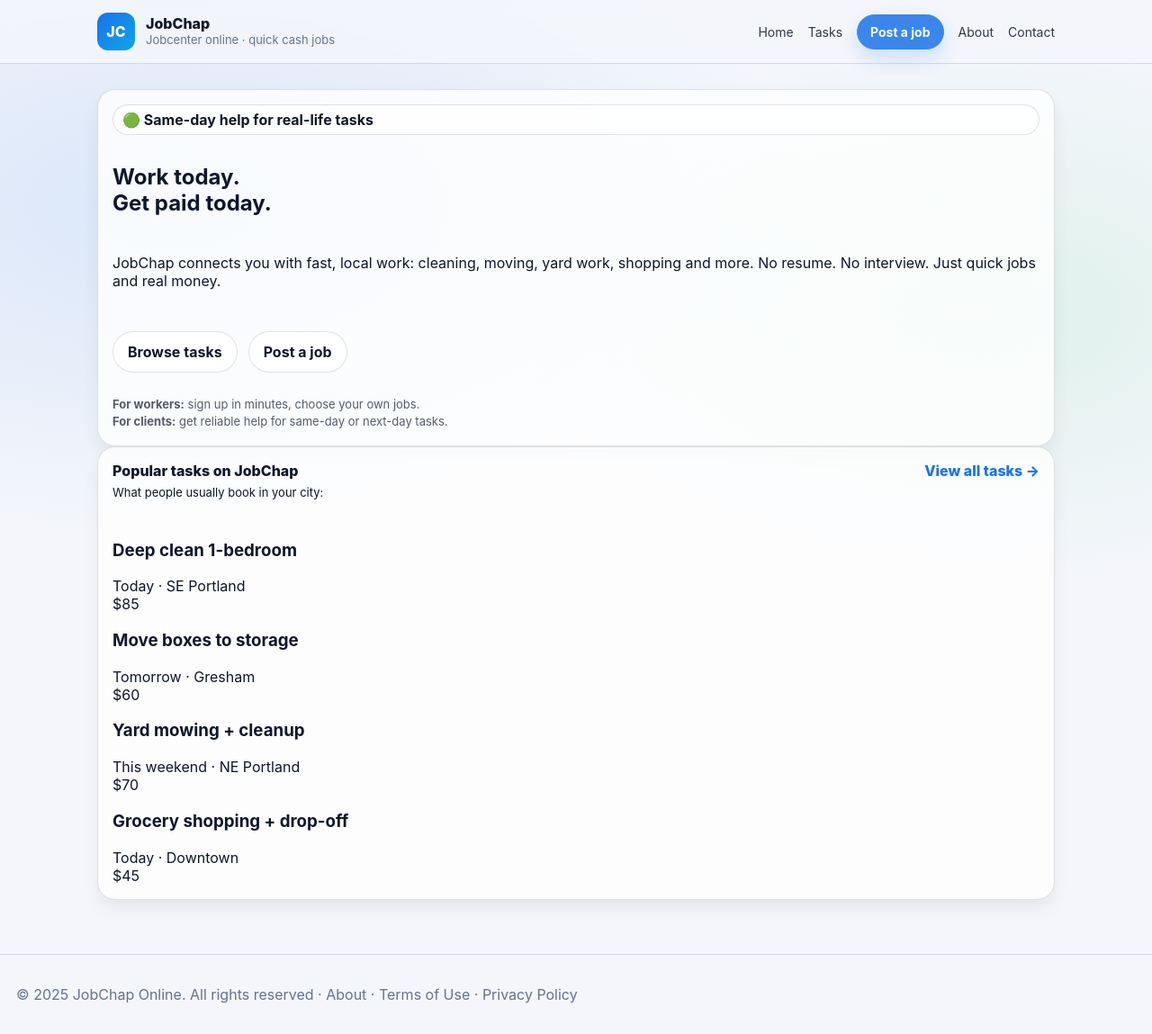
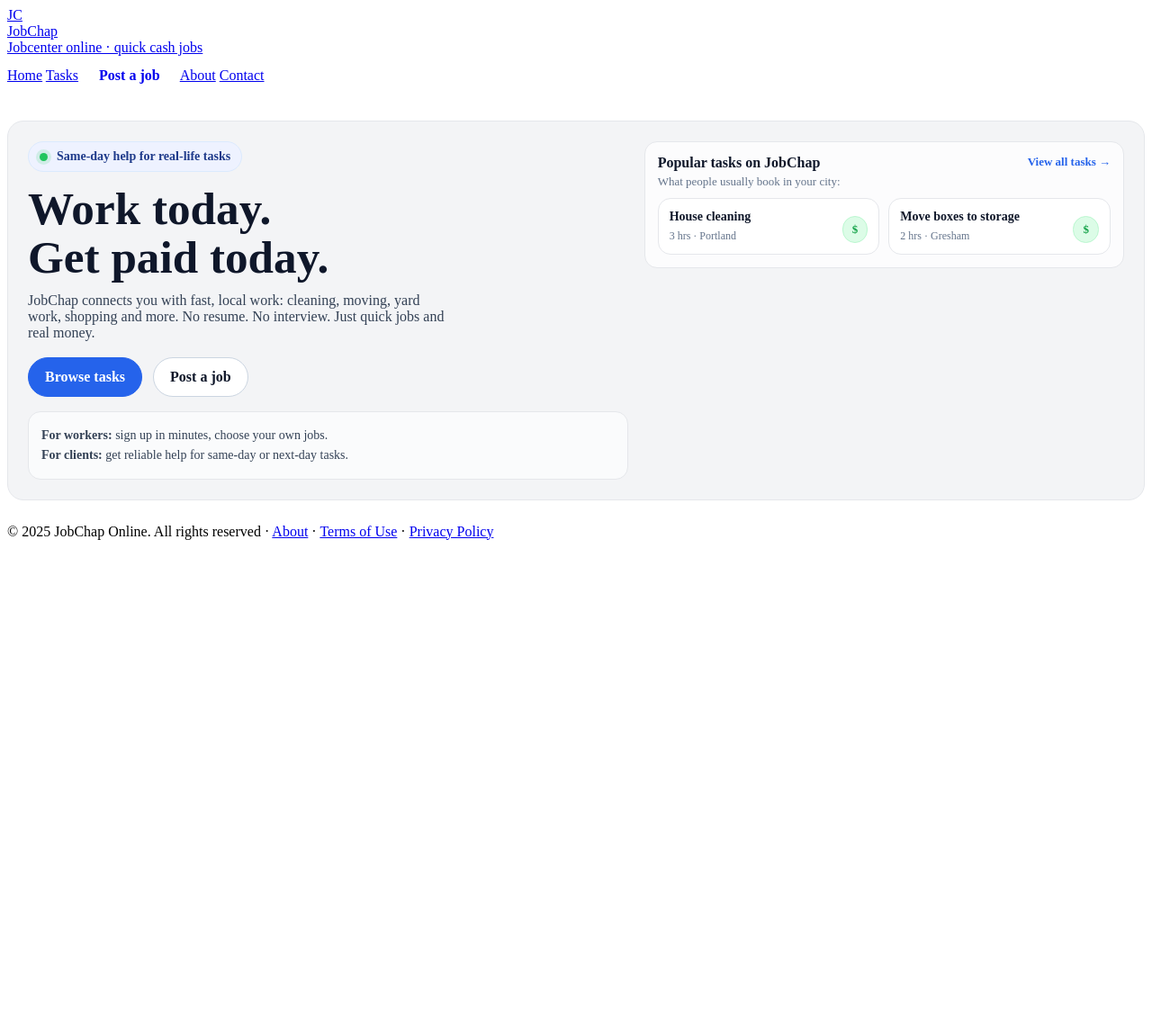
Before and after one commit to channo2025/Fastwork, a FastAPI app: page / in a window 1280 px wide. Shown: the whole page at 90% size. After the commit the page ends 600 px from the top, so only its background shows below. Run offline with FastAPI, Linux system fonts and the light colour scheme.

Commit message:
Improve hero: embed popular tasks inside same card

```diff
--- a/static/style.css
+++ b/static/style.css
@@ -1,274 +1,186 @@
-:root{
-  --bg:#f4f6fb;
-  --card:#ffffff;
-  --text:#0f172a;
-  --muted:#64748b;
-  --border:rgba(15,23,42,.12);
-  --primary:#1a73e8;
-  --primary-dark:#165fc0;
-  --radius:18px;
-  --shadow:0 18px 45px rgba(15,23,42,.10);
+/* ===== HERO WRAP ===== */
+.hero-wrap{
+  padding: 28px 0 10px;
 }
 
-*{box-sizing:border-box}
-body{
-  margin:0;
-  font-family:-apple-system,BlinkMacSystemFont,"Segoe UI",Roboto,Arial,sans-serif;
-  color:var(--text);
-  background: radial-gradient(1200px 600px at 15% 20%, rgba(26,115,232,.12), transparent 60%),
-              radial-gradient(900px 500px at 85% 30%, rgba(34,197,94,.10), transparent 60%),
-              var(--bg);
+.hero-card{
+  background: #f3f4f6;
+  border: 1px solid #e5e7eb;
+  border-radius: 18px;
+  padding: 22px;
 }
 
-a{color:inherit; text-decoration:none}
-.container{max-width:1100px; margin:0 auto; padding:28px 18px 60px}
-
-/* NAV */
-.nav{
-  position:sticky; top:0; z-index:30;
-  background:rgba(244,246,251,.78);
-  backdrop-filter: blur(10px);
-  border-bottom:1px solid var(--border);
-}
-.nav-inner{
-  max-width:1100px; margin:0 auto;
-  padding:14px 18px;
-  display:flex; align-items:center; justify-content:space-between;
-  gap:16px;
-}
-.brand{display:flex; align-items:center; gap:12px}
-.logo{
-  width:42px; height:42px; border-radius:12px;
-  background:linear-gradient(135deg, var(--primary), #0ea5e9);
-  display:flex; align-items:center; justify-content:center;
-  color:#fff; font-weight:800;
-}
-.brand-name{font-weight:800; line-height:1}
-.brand-sub{font-size:13px; color:var(--muted); margin-top:2px}
-
-.nav-links{display:flex; align-items:center; gap:16px}
-.nav-links a{font-size:14px; color:#0f172a; opacity:.85}
-.nav-links a:hover{opacity:1}
-
-/* BUTTONS */
-.btn{
-  display:inline-flex; align-items:center; justify-content:center;
-  padding:12px 16px;
-  border-radius:999px;
-  border:1px solid var(--border);
-  background:#fff;
-  font-weight:700;
-  cursor:pointer;
-  transition:.2s ease;
-}
-.btn.sm{padding:10px 14px; font-size:14px}
-.btn.primary{
-  background:var(--primary);
-  border-color:var(--primary);
-  color:#fff;
-  box-shadow:0 10px 22px rgba(26,115,232,.22);
-}
-.btn.primary:hover{background:var(--primary-dark)}
-.btn.outline{background:transparent}
-.btn.ghost{background:#fff; opacity:.9}
-.btn:hover{transform:translateY(-1px)}
-
-/* HERO */
-.hero{padding-top:22px}
-.hero-card{
-  background:rgba(255,255,255,.72);
-  border:1px solid var(--border);
-  border-radius:26px;
-  box-shadow:var(--shadow);
-  padding:26px;
-  display:grid;
-  grid-template-columns: 1.2fr .9fr;
-  gap:22px;
-}
-.pill-dot{
-  display:inline-flex; align-items:center; gap:10px;
-  font-size:14px; color:#0f172a; opacity:.82;
-}
-.dot{width:8px; height:8px; border-radius:999px; background:#22c55e}
-.headline{font-size:52px; margin:12px 0 10px; letter-spacing:-1px}
-.lead{color:var(--muted); font-size:16px; line-height:1.6; max-width:560px}
-.hero-actions{display:flex; gap:12px; margin-top:18px}
-.subtext{margin-top:16px; color:var(--muted); font-size:14px; line-height:1.6}
-
-.hero-right{
-  border-left:1px solid var(--border);
-  padding-left:22px;
-}
-.box-title{
-  display:flex; align-items:flex-start; justify-content:space-between; gap:12px;
-}
-.box-title h3{margin:0}
-.box-title p{margin:6px 0 0; color:var(--muted); font-size:14px}
-.link{color:var(--primary); font-weight:700; font-size:14px}
-
-.mini-grid{
-  margin-top:14px;
-  display:grid;
-  grid-template-columns: repeat(2, minmax(0,1fr));
-  gap:12px;
-}
-.mini-card{
-  background:rgba(255,255,255,.85);
-  border:1px solid var(--border);
-  border-radius:18px;
-  padding:14px;
-  box-shadow:0 10px 18px rgba(15,23,42,.06);
-}
-.mini-name{font-weight:800; margin-bottom:8px}
-.mini-meta{color:var(--muted); font-size:13px}
-.mini-price{
-  display:inline-flex;
-  margin-top:10px;
-  padding:8px 12px;
-  border-radius:999px;
-  background:rgba(34,197,94,.12);
-  color:#166534;
-  font-weight:800;
+.hero-grid{
+  display: grid;
+  grid-template-columns: 1.25fr 1fr;
+  gap: 18px;
+  align-items: start;
 }
 
-/* PAGES */
-.page{padding-top:18px}
-.page-head{
-  display:flex; align-items:flex-end; justify-content:space-between;
-  gap:16px; margin-bottom:16px;
-}
-.page h1{margin:0; font-size:42px; letter-spacing:-.6px}
-.muted{color:var(--muted)}
-
-/* TASKS GRID */
-.grid{
-  display:grid;
-  grid-template-columns: repeat(3, minmax(0, 1fr));
-  gap:16px;
-}
-.card{
-  background:rgba(255,255,255,.80);
-  border:1px solid var(--border);
-  border-radius:20px;
-  padding:16px;
-  box-shadow:0 10px 18px rgba(15,23,42,.06);
-  display:flex;
-  flex-direction:column;
-  gap:12px;
-  min-height: 220px;
-}
-.card-top{
-  display:flex; align-items:flex-start; justify-content:space-between; gap:10px;
-}
-.card-title{margin:0; font-size:18px; font-weight:900}
-.pill{
-  display:inline-flex; align-items:center; justify-content:center;
-  padding:8px 12px;
-  border-radius:999px;
-  background:rgba(26,115,232,.12);
-  color:#0b3b91;
-  font-weight:900;
-}
-.card-meta{display:flex; flex-wrap:wrap; gap:10px; color:var(--muted); font-size:14px}
-.badge{
-  padding:6px 10px;
-  border-radius:999px;
-  border:1px solid var(--border);
-  background:rgba(255,255,255,.7);
-  color:#111827;
-  font-weight:700;
-}
-.card-desc{margin:0; font-size:14px; line-height:1.5}
-.card-actions{
-  margin-top:auto;
-  display:flex;
-  gap:10px;
+@media (max-width: 900px){
+  .hero-grid{ grid-template-columns: 1fr; }
 }
 
-/* FORMS */
-.form{
-  background:rgba(255,255,255,.80);
-  border:1px solid var(--border);
-  border-radius:22px;
-  padding:18px;
-  box-shadow:0 10px 18px rgba(15,23,42,.06);
-  max-width: 920px;
-}
-.form label{display:block; font-weight:800; font-size:14px; margin:10px 0}
-.form input, .form textarea{
-  width:100%;
-  margin-top:8px;
-  padding:14px 14px;
-  border-radius:14px;
-  border:1px solid var(--border);
-  outline:none;
-  background:#fff;
-}
-.form-row{
-  display:grid;
-  grid-template-columns: 1fr 1fr;
-  gap:12px;
+/* left */
+.pill{
+  display: inline-flex;
+  align-items: center;
+  gap: 10px;
+  background: #eef2ff;
+  border: 1px solid #dbeafe;
+  color: #1e3a8a;
+  padding: 8px 12px;
+  border-radius: 999px;
+  font-weight: 600;
+  font-size: 14px;
+  margin-bottom: 14px;
 }
 
-/* EMPTY & SUCCESS */
-.empty, .success{
-  background:rgba(255,255,255,.80);
-  border:1px solid var(--border);
-  border-radius:22px;
-  padding:22px;
-  box-shadow:0 10px 18px rgba(15,23,42,.06);
-  max-width: 680px;
+.pill .dot{
+  width: 9px;
+  height: 9px;
+  border-radius: 999px;
+  background: #22c55e;
+  box-shadow: 0 0 0 4px rgba(34,197,94,0.15);
 }
 
-/* FOOTER */
-.footer{
-  border-top:1px solid var(--border);
-  padding:18px;
-  color:var(--muted);
-}
-.footer-inner{
-  max-width:1100px; margin:0 auto;
-  display:flex; justify-content:space-between; gap:12px; flex-wrap:wrap;
-}
-.footer-links{display:flex; gap:10px; align-items:center}
-
-/* RESPONSIVE */
-@media (max-width: 980px){
-  .hero-card{grid-template-columns:1fr}
-  .hero-right{border-left:none; padding-left:0; border-top:1px solid var(--border); padding-top:16px}
-  .grid{grid-template-columns: repeat(2, minmax(0,1fr))}
-  .headline{font-size:44px}
-}
-@media (max-width: 620px){
-  .grid{grid-template-columns:1fr}
-  .nav-links{gap:10px}
-  .headline{font-size:38px}
-  .form-row{grid-template-columns:1fr}
+.hero-title{
+  font-size: clamp(38px, 4vw, 56px);
+  line-height: 1.05;
+  margin: 0 0 12px;
+  color: #0f172a;
 }
 
-.apply-card {
-  max-width: 600px;
-  margin: 40px auto;
-  padding: 24px;
-  background: #fff;
-  border-radius: 12px;
+.hero-text{
+  margin: 0 0 18px;
+  font-size: 16px;
+  color: #334155;
+  max-width: 58ch;
 }
 
-.apply-card label {
-  display: block;
-  margin-top: 12px;
-  font-weight: 500;
+.hero-actions{
+  display: flex;
+  gap: 12px;
+  flex-wrap: wrap;
+  margin-bottom: 16px;
 }
 
-.apply-card input,
-.apply-card textarea {
-  width: 100%;
-  padding: 10px;
-  margin-top: 6px;
+.btn{
+  display: inline-flex;
+  align-items: center;
+  justify-content: center;
+  padding: 12px 18px;
+  border-radius: 999px;
+  font-weight: 700;
+  text-decoration: none;
+  border: 1px solid transparent;
 }
 
-.job-pay {
-  font-size: 20px;
-  font-weight: bold;
-  color: #1f8f4a;
+.btn-primary{
+  background: #2563eb;
+  color: #fff;
+  border-color: #2563eb;
 }
+
+.btn-ghost{
+  background: #ffffff;
+  color: #0f172a;
+  border-color: #cbd5e1;
+}
+
+.hero-mini{
+  background: rgba(255,255,255,0.65);
+  border: 1px solid #e5e7eb;
+  padding: 12px 14px;
+  border-radius: 14px;
+  color: #334155;
+  font-size: 14px;
+}
+
+.hero-mini p{ margin: 6px 0; }
+
+/* right: Popular tasks inside the SAME hero card */
+.hero-right{
+  background: rgba(255,255,255,0.75);
+  border: 1px solid #e5e7eb;
+  border-radius: 14px;
+  padding: 14px;
+}
+
+.popular-head{
+  display: flex;
+  align-items: flex-start;
+  justify-content: space-between;
+  gap: 12px;
+  margin-bottom: 10px;
+}
+
+.popular-head h3{
+  margin: 0;
+  font-size: 16px;
+  color: #0f172a;
+}
+
+.popular-head p{
+  margin: 4px 0 0;
+  font-size: 13px;
+  color: #64748b;
+}
+
+.link{
+  font-weight: 700;
+  font-size: 13px;
+  color: #2563eb;
+  text-decoration: none;
+  white-space: nowrap;
+}
+
+.popular-grid{
+  display: grid;
+  grid-template-columns: 1fr 1fr;
+  gap: 10px;
+}
+
+@media (max-width: 520px){
+  .popular-grid{ grid-template-columns: 1fr; }
+}
+
+.task-mini{
+  display: flex;
+  justify-content: space-between;
+  align-items: flex-end;
+  gap: 10px;
+  background: #ffffff;
+  border: 1px solid #e5e7eb;
+  border-radius: 14px;
+  padding: 12px;
+  text-decoration: none;
+  transition: transform .12s ease, box-shadow .12s ease;
+}
+
+.task-mini:hover{
+  transform: translateY(-2px);
+  box-shadow: 0 10px 26px rgba(2,6,23,0.08);
+}
+
+.task-mini-title{
+  font-weight: 800;
+  color: #0f172a;
+  font-size: 14px;
+  margin-bottom: 6px;
+}
+
+.task-mini-meta{
+  color: #64748b;
+  font-size: 12px;
+}
+
+.task-mini-price{
+  font-weight: 900;
+  color: #16a34a;
+  background: #dcfce7;
+  border: 1px solid #bbf7d0;
+  padding: 6px 10px;
+  border-radius: 999px;
+  font-size: 13px;
+}
--- a/templates/home.html
+++ b/templates/home.html
@@ -1,68 +1,58 @@
 {% extends "base.html" %}
 {% block content %}
 
-<section class="section">
-  <div class="grid-2">
-    <!-- LEFT: Hero -->
-    <div class="card card-pad">
-      <div class="badge">🟢 Same-day help for real-life tasks</div>
+<section class="hero-wrap">
+  <div class="hero-card">
+    <div class="hero-grid">
 
-      <h1 class="h1">
-        Work today.<br>
-        Get paid today.
-      </h1>
+      <!-- LEFT: Title + text + buttons -->
+      <div class="hero-left">
+        <div class="pill">
+          <span class="dot"></span>
+          Same-day help for real-life tasks
+        </div>
 
-      <p class="p" style="margin-top:10px;">
+        <h1 class="hero-title">Work today.<br>Get paid today.</h1>
+
+        <p class="hero-text">
           JobChap connects you with fast, local work: cleaning, moving, yard work, shopping and more.
           No resume. No interview. Just quick jobs and real money.
         </p>
 
-      <div style="display:flex; gap:12px; flex-wrap:wrap; margin-top:18px;">
+        <div class="hero-actions">
           <a class="btn btn-primary" href="/tasks">Browse tasks</a>
-        <a class="btn btn-outline" href="/post-job">Post a job</a>
+          <a class="btn btn-ghost" href="/post-job">Post a job</a>
         </div>
 
-      <div style="margin-top:14px; font-size:13px; color:rgba(15,23,42,.70); line-height:1.5;">
-        <strong>For workers:</strong> sign up in minutes, choose your own jobs.<br>
-        <strong>For clients:</strong> get reliable help for same-day or next-day tasks.
+        <div class="hero-mini">
+          <p><strong>For workers:</strong> sign up in minutes, choose your own jobs.</p>
+          <p><strong>For clients:</strong> get reliable help for same-day or next-day tasks.</p>
         </div>
       </div>
 
-    <!-- RIGHT: Popular tasks -->
-    <div class="card card-pad">
-      <div style="display:flex; justify-content:space-between; gap:10px; align-items:flex-start;">
+      <!-- RIGHT: Popular tasks (INSIDE same rectangle) -->
+      <aside class="hero-right">
+        <div class="popular-head">
           <div>
-          <div style="font-weight:800;">Popular tasks on JobChap</div>
-          <div class="p" style="margin-top:6px; font-size:13px;">What people usually book in your city:</div>
+            <h3>Popular tasks on JobChap</h3>
+            <p>What people usually book in your city:</p>
           </div>
-        <a href="/tasks" style="text-decoration:none; font-weight:800; color:var(--primary);">View all tasks →</a>
+          <a class="link" href="/tasks">View all tasks →</a>
         </div>
 
-      <div class="task-grid" style="margin-top:14px;">
-        <div class="task">
-          <h3>Deep clean 1-bedroom</h3>
-          <div class="meta">Today · SE Portland</div>
-          <div class="price">$85</div>
+        <div class="popular-grid">
+          {% for job in jobs[:4] %}
+          <a class="task-mini" href="/apply/{{ job.id }}">
+            <div class="task-mini-top">
+              <div class="task-mini-title">{{ job.title }}</div>
+              <div class="task-mini-meta">{{ job.time }} · {{ job.location }}</div>
             </div>
+            <div class="task-mini-price">${{ job.price }}</div>
+          </a>
+          {% endfor %}
+        </div>
+      </aside>
 
-        <div class="task">
-          <h3>Move boxes to storage</h3>
-          <div class="meta">Tomorrow · Gresham</div>
-          <div class="price">$60</div>
-        </div>
-
-        <div class="task">
-          <h3>Yard mowing + cleanup</h3>
-          <div class="meta">This weekend · NE Portland</div>
-          <div class="price">$70</div>
-        </div>
-
-        <div class="task">
-          <h3>Grocery shopping + drop-off</h3>
-          <div class="meta">Today · Downtown</div>
-          <div class="price">$45</div>
-        </div>
-      </div>
     </div>
   </div>
 </section>
```
Lines whose indentation alone changed are shown as unchanged.
